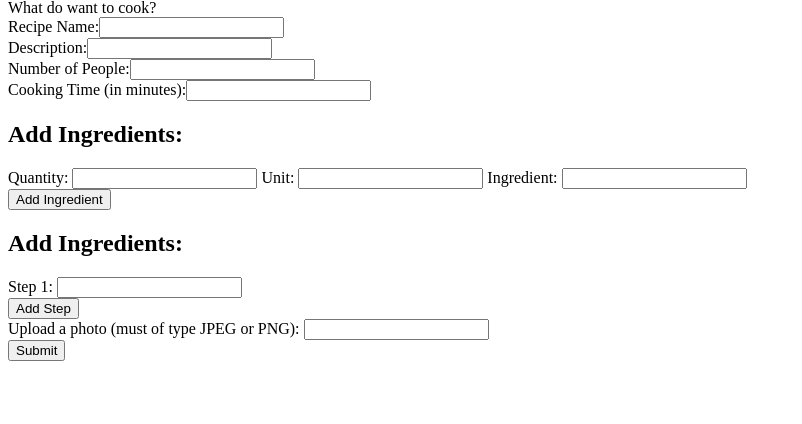
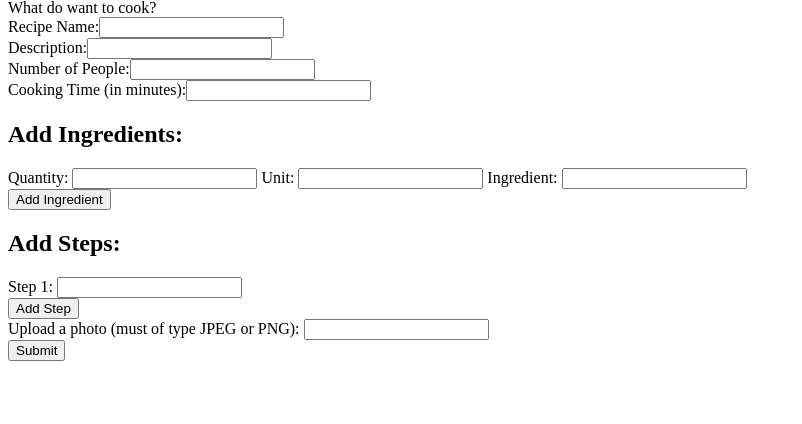
Before and after one commit to braydenhand/recipe-app, a Flask app: page / in a window 1280 px wide. Shown: the part 127-551 px from the top of the page, without its empty margins (0-802 px from the left). Run offline with Flask 3, Linux system fonts and the light colour scheme; data that the repository does not hold is empty.

Commit message:
reformatted index form display

```diff
--- a/recipe/templates/main/index.html
+++ b/recipe/templates/main/index.html
@@ -23,12 +23,12 @@
         name="ingredientCount"
         value="1"
       />
-      <h2>Add Ingredients:</h2>
+      <h2 id="ingredientHeader">Add Ingredients:</h2>
     </div>
     <button onclick="addIngredient()" type="button">Add Ingredient</button>
     <div name="steps">
       <input type="hidden" id="stepCount" name="stepCount" value="1" />
-      <h2>Add Ingredients:</h2>
+      <h2 id="stepHeader">Add Steps:</h2>
       <div id="formSteps">
         <label for="step1">Step 1:</label>
         <input type="text" id="stepCount1" name="stepCount1" required />
```
